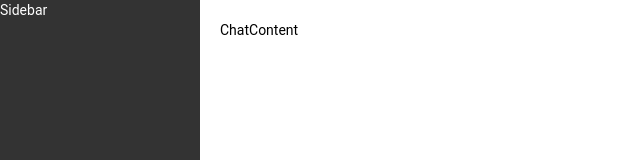
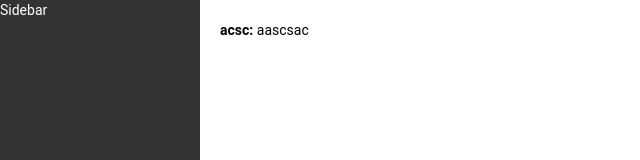
Before and after one commit to mschaeffner/react-redux-websocket-example, a React (Create React App) app in the folder client/: page / in a window 1280 px wide. Shown: the top 160 px of the page, without its empty margins (0-640 px from the left). Built offline with nearby package versions, Linux system fonts and the light colour scheme.

Commit message:
add redux-thunk and async action creators

```diff
--- a/client/package.json
+++ b/client/package.json
@@ -9,6 +9,7 @@
     "react-scripts": "1.1.0",
     "redux": "^3.7.2",
     "redux-logger": "^3.0.6",
+    "redux-thunk": "^2.2.0",
     "styled-components": "^3.0.2",
     "ws": "^4.0.0"
   },
--- a/client/src/ChatContent.js
+++ b/client/src/ChatContent.js
@@ -1,7 +1,11 @@
 import React from 'react'
 
 
-export default () =>
+export default ({messages}) =>
   <div>
-    <div>ChatContent</div>
+    {messages.map((msg, index) =>
+      <div key={index}>
+        <b>{msg.sender}:</b> {msg.text}
+      </div>
+    )}
   </div>
--- a/client/src/ChatContentContainer.js
+++ b/client/src/ChatContentContainer.js
@@ -1,14 +1,17 @@
 import { connect } from 'react-redux'
 import ChatContent from './ChatContent'
+import { receiveMessage } from './actions'
 
 
 const mapStateToProps = state => {
   return {
+    messages: state.messages
   }
 }
 
 const mapDispatchToProps = dispatch => {
   return {
+    receiveMessage: () => dispatch(receiveMessage("the sender", "the text")),
   }
 }
 
--- a/client/src/actions.js
+++ b/client/src/actions.js
@@ -1,16 +1,27 @@
 export const CHANGE_NEW_MESSAGE = 'CHANGE_NEW_MESSAGE'
 export const SEND_NEW_MESSAGE = 'SEND_NEW_MESSAGE'
+export const RECEIVE_MESSAGE = 'RECEIVE_MESSAGE'
 
 
-export function changeNewMessage(text) {
-  return {
+export const changeNewMessage = (text) => dispatch => {
+  dispatch({
     type: CHANGE_NEW_MESSAGE,
     payload: text
-  }
+  })
 }
 
-export function sendNewMessage() {
-  return {
+export const sendNewMessage = () => dispatch => {
+  dispatch({
     type: SEND_NEW_MESSAGE
-  }
+  })
 }
+
+export const receiveMessage = (sender, text) => dispatch => {
+  dispatch({
+    type: RECEIVE_MESSAGE,
+    payload: {
+      sender,
+      text
+    }
+  })
+}
--- a/client/src/index.js
+++ b/client/src/index.js
@@ -2,14 +2,23 @@ import React from 'react'
 import ReactDOM from 'react-dom'
 import { applyMiddleware, createStore } from 'redux'
 import { Provider } from 'react-redux'
-import logger from 'redux-logger'
+import { createLogger } from 'redux-logger'
+import thunkMiddleware from 'redux-thunk'
 import './index.css'
 import registerServiceWorker from './registerServiceWorker'
 import reducer from './reducer.js'
 import App from './App'
 
 
-const store = createStore(reducer, applyMiddleware(logger))
+const loggerMiddleware = createLogger()
+const store = createStore(
+  reducer,
+  applyMiddleware(
+    thunkMiddleware,
+    loggerMiddleware
+  )
+)
+
 const Root = () => (
   <Provider store={store}>
     <App />
--- a/client/src/reducer.js
+++ b/client/src/reducer.js
@@ -1,19 +1,29 @@
 import {
   CHANGE_NEW_MESSAGE,
-  SEND_NEW_MESSAGE
+  SEND_NEW_MESSAGE,
+  RECEIVE_MESSAGE
 } from './actions'
 
 
 const INITIAL_STATE = {
-  newMessageText: ''
+  newMessageText: '',
+  messages: [{sender:"acsc", text:"aascsac"}]
 }
 
 export default (state = INITIAL_STATE, action) => {
   switch (action.type) {
+
     case CHANGE_NEW_MESSAGE:
       return { ...state, newMessageText: action.payload}
+
     case SEND_NEW_MESSAGE:
       return { ...state, newMessageText: ''}
+
+    case RECEIVE_MESSAGE:
+      const newMessage = action.payload
+      const messages = [ ...state.messages, newMessage]
+      return { ...state, messages}
+
     default:
       return state
   }
```
Also changed, not shown: 1 other file (tests, documents, lock files or other folders).
